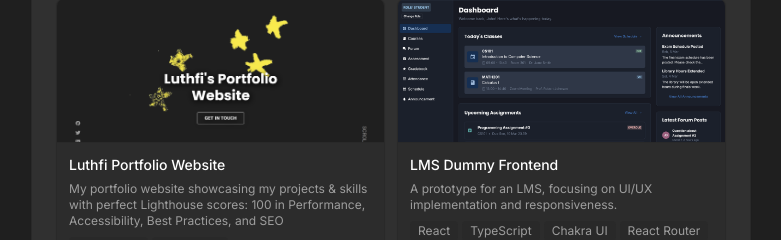
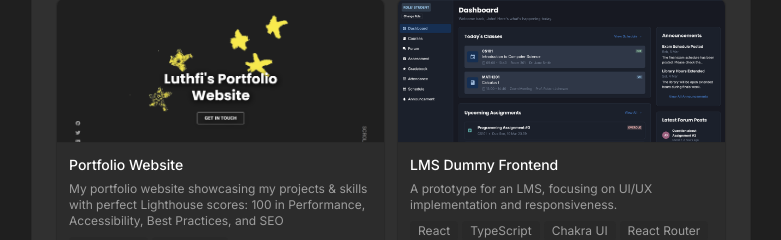
Before and after one commit to luthfidi/Luthfi-CV, a React (Vite) app: page / in a window 1280 px wide. Shown: the part 2305-2545 px from the top of the page, without its empty margins (249-1030 px from the left). Built offline with nearby package versions, Linux system fonts and the light colour scheme; the HTML template or start-up script is replaced by a standard one.

Commit message:
update content

```diff
--- a/src/data/cvData.ts
+++ b/src/data/cvData.ts
@@ -135,7 +135,7 @@ export const skills: Skills = {
 
 export const projects = [
   {
-    title: "Luthfi Portfolio Website",
+    title: "Portfolio Website",
     image: "./project-1.png",
     description:
       "My portfolio website showcasing my projects & skills with perfect Lighthouse scores: 100 in Performance, Accessibility, Best Practices, and SEO",
```
